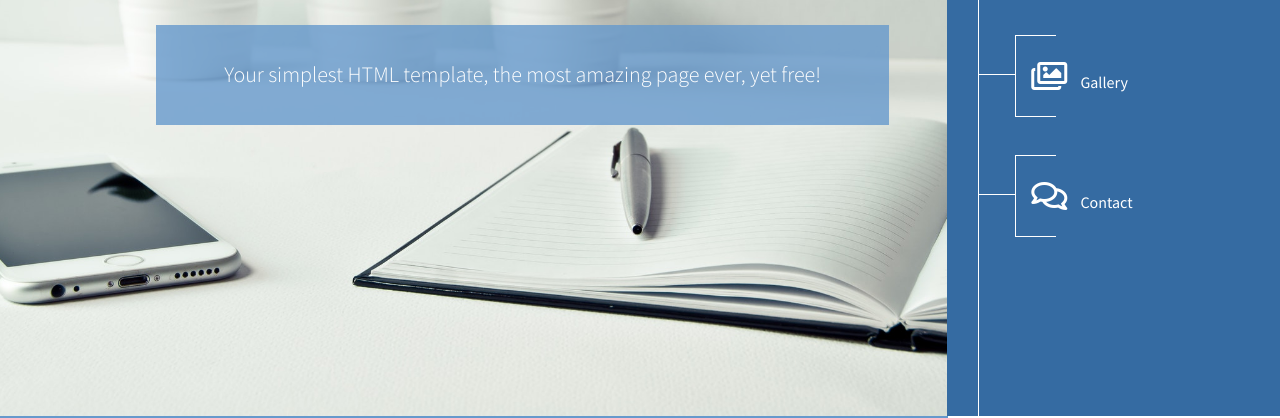
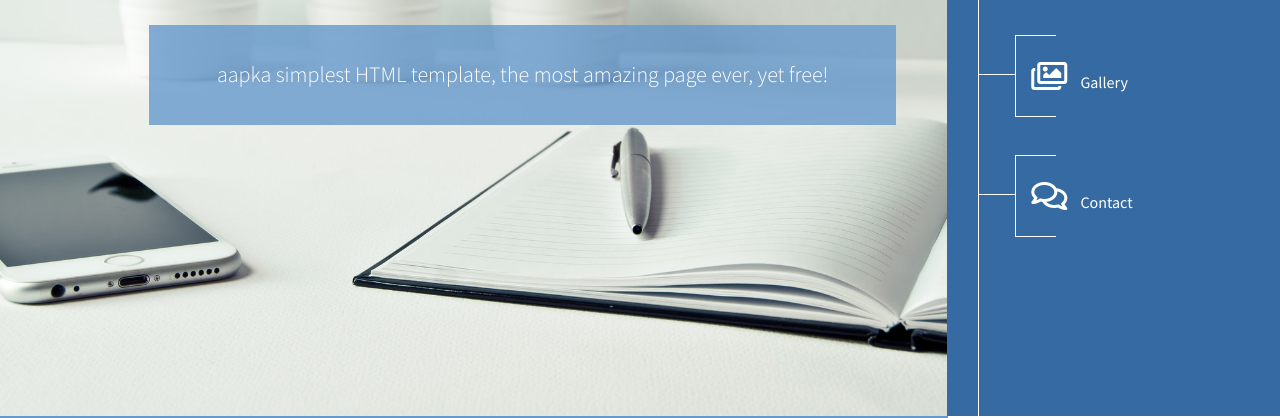
Before and after one commit to yashmsh/websitesimply, a plain HTML site: page index.html in a window 1280 px wide. Shown: the part 384-802 px from the top of the page. Drawn offline with Linux system fonts and the light colour scheme.

Commit message:
Update index.html aapka

```diff
--- a/index.html
+++ b/index.html
@@ -55,7 +55,7 @@ https://www.tooplate.com/view/2123-simply-amazed
                 <div class="container">
                     <div class="item">
                         <div class="bg-blue-transparent logo-fa"><span><i class="fas fa-2x fa-atom"></i></span> yash website</div>
-                        <div class="bg-blue-transparent simple"><p>Your simplest HTML template, the most amazing page ever, yet free!</p></div>
+                        <div class="bg-blue-transparent simple"><p>aapka simplest HTML template, the most amazing page ever, yet free!</p></div>
                     </div>
                 </div>
             </div>
```
